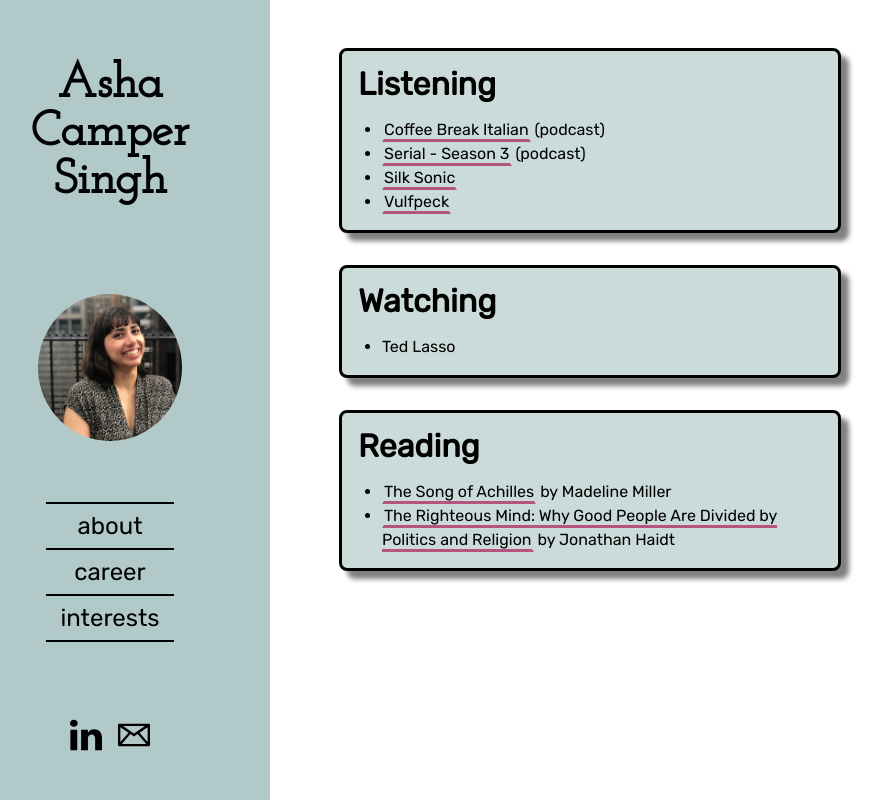
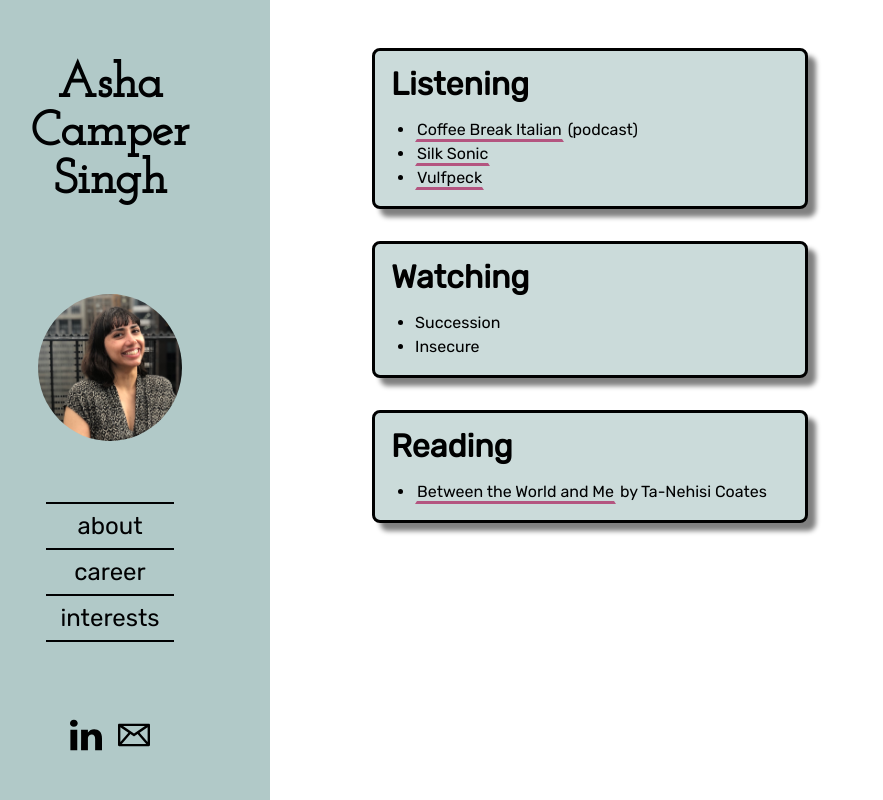
Before and after one commit to ashacs/ashacs.github.io, a React (Create React App) app: page /interests in a window 1280 px wide. Shown: the whole page, without its empty margins (50-933 px from the left). Built offline with nearby package versions, Linux system fonts and the light colour scheme; a web font is replaced by a local one.

Commit message:
Update interests

```diff
--- a/src/Components/Interests/index.js
+++ b/src/Components/Interests/index.js
@@ -19,18 +19,6 @@
               {this.linkify(
                 "Coffee Break Italian",
                 "https://coffeebreaklanguages.com/coffeebreakitalian/"
-              )}{" "}
-              (podcast)
-            </span>
-          ),
-        },
-        {
-          id: "serial",
-          content: (
-            <span>
-              {this.linkify(
-                "Serial - Season 3",
-                "https://serialpodcast.org/season-three/about"
               )}{" "}
               (podcast)
             </span>
@@ -64,8 +52,12 @@
       title: "Watching",
       items: [
         {
-          id: "ted-lasso",
-          content: "Ted Lasso",
+          id: "succession",
+          content: "Succession",
+        },
+        {
+          id: "insecure",
+          content: "Insecure",
         },
       ],
     },
@@ -73,26 +65,14 @@
       title: "Reading",
       items: [
         {
-          id: "achilles",
+          id: "between",
           content: (
             <span>
               {this.linkify(
-                "The Song of Achilles",
-                "https://www.goodreads.com/book/show/13623848-the-song-of-achilles"
+                "Between the World and Me",
+                "https://www.goodreads.com/book/show/25489625-between-the-world-and-me"
               )}{" "}
-              by Madeline Miller
-            </span>
-          ),
-        },
-        {
-          id: "righteous-mind",
-          content: (
-            <span>
-              {this.linkify(
-                "The Righteous Mind: Why Good People Are Divided by Politics and Religion",
-                "https://www.goodreads.com/book/show/11324722-the-righteous-mind"
-              )}{" "}
-              by Jonathan Haidt
+              by Ta-Nehisi Coates
             </span>
           ),
         },
```
